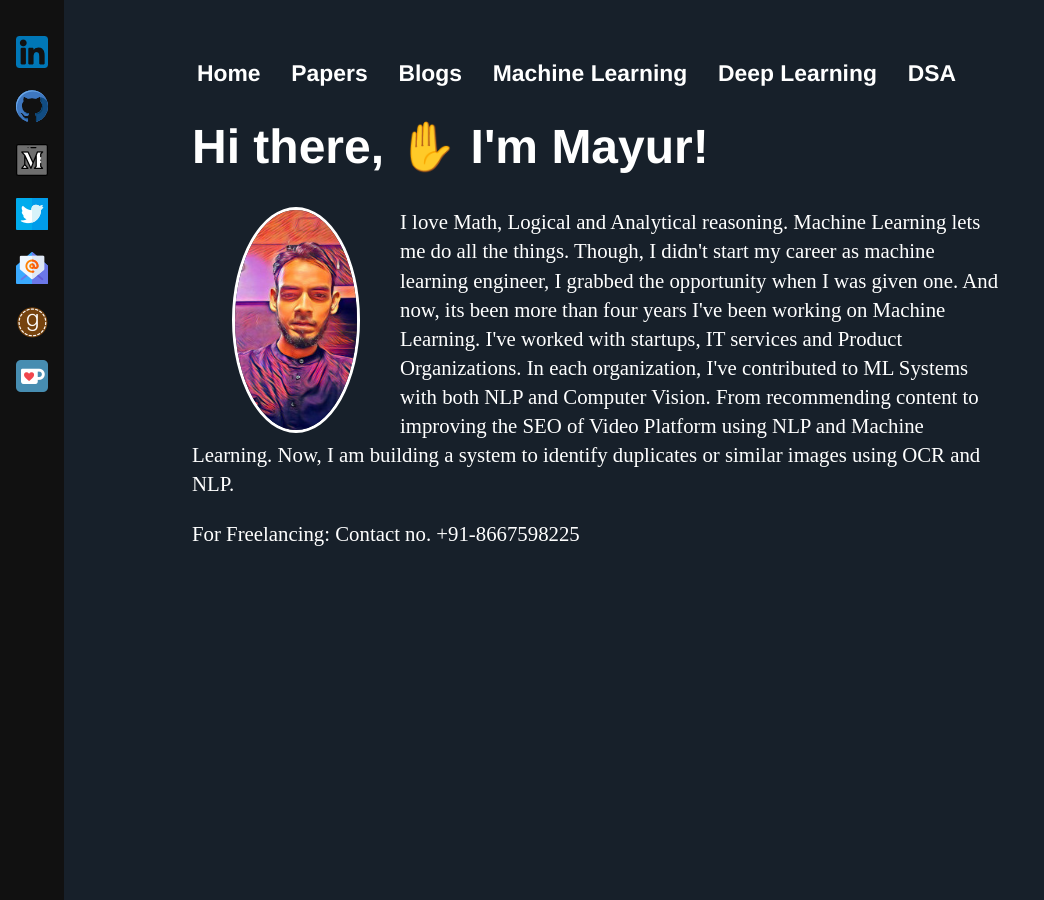
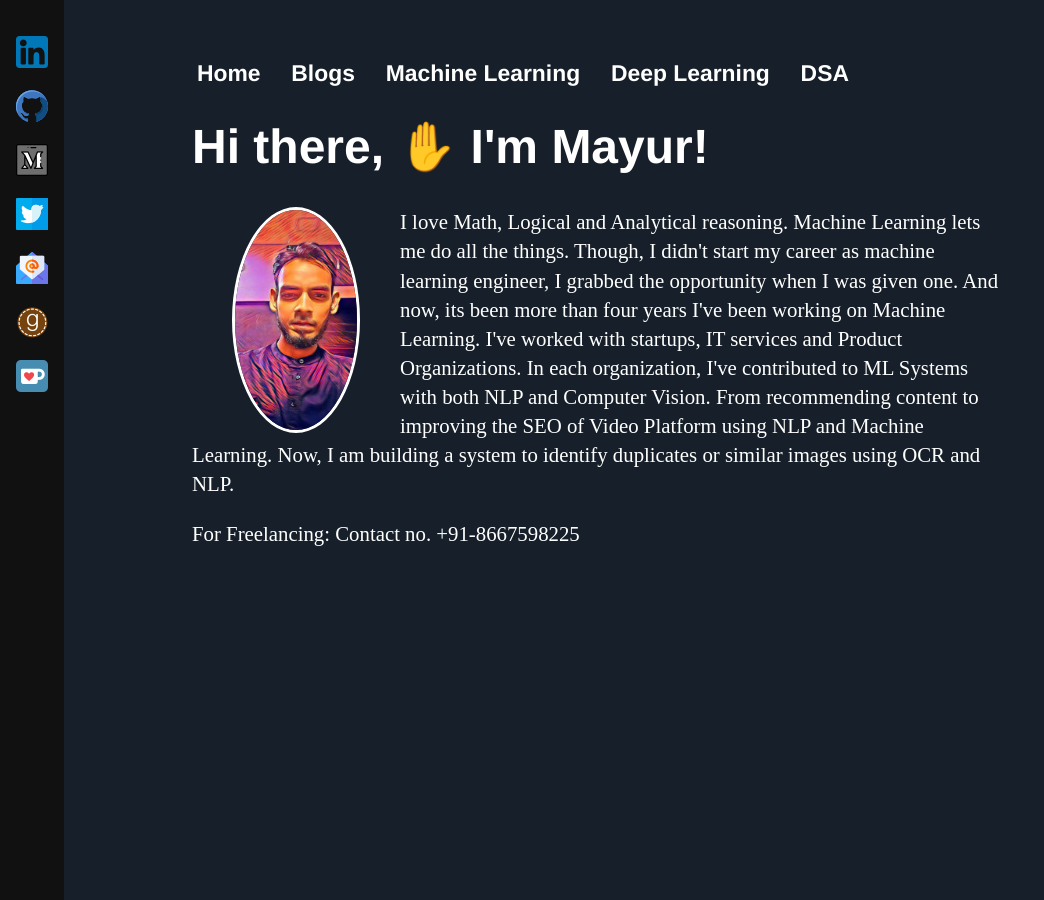
Before and after one commit to Mayurji/mayurji.github.io, a Jekyll site: the page built from index.html, in a window 1280 px wide. Shown: the whole page, without its empty margins (0-1044 px from the left). Built offline with Jekyll 4.4.1, drawn with Linux system fonts in a browser that asks for light colours.

Commit message:
Update default.html

```diff
--- a/_layouts/default.html
+++ b/_layouts/default.html
@@ -10,7 +10,7 @@
 		<nav>
     		<ul>
         		<li><a href="/">Home</a></li>
-        		<li><a href="/papers">Papers</a></li>
+        		<!--<li><a href="/papers">Papers</a></li>-->
         		<li><a href="/blog">Blogs</a></li>
 			<li><a href="/machine-learning">Machine Learning</a></li>
 			<li><a href="/deep-learning">Deep Learning</a></li>
```
